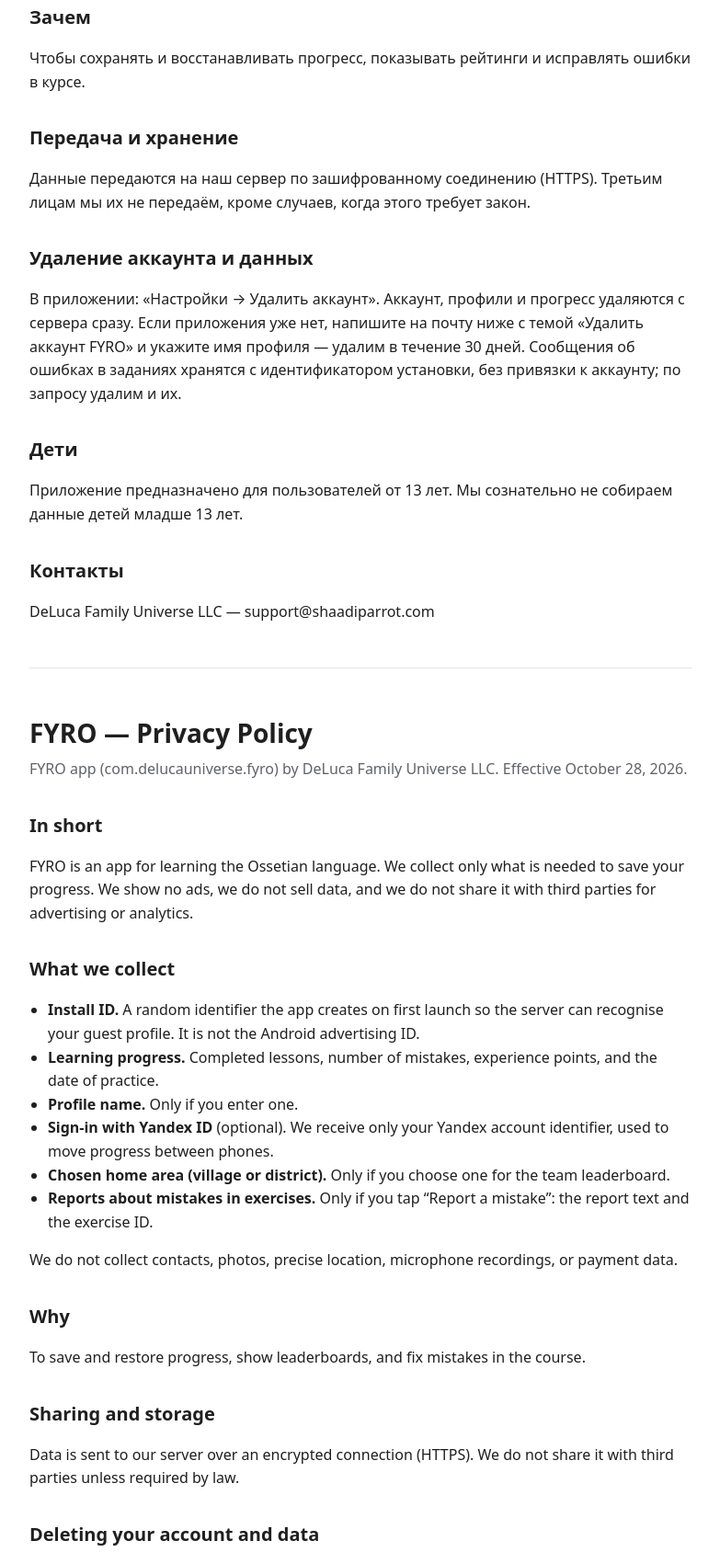
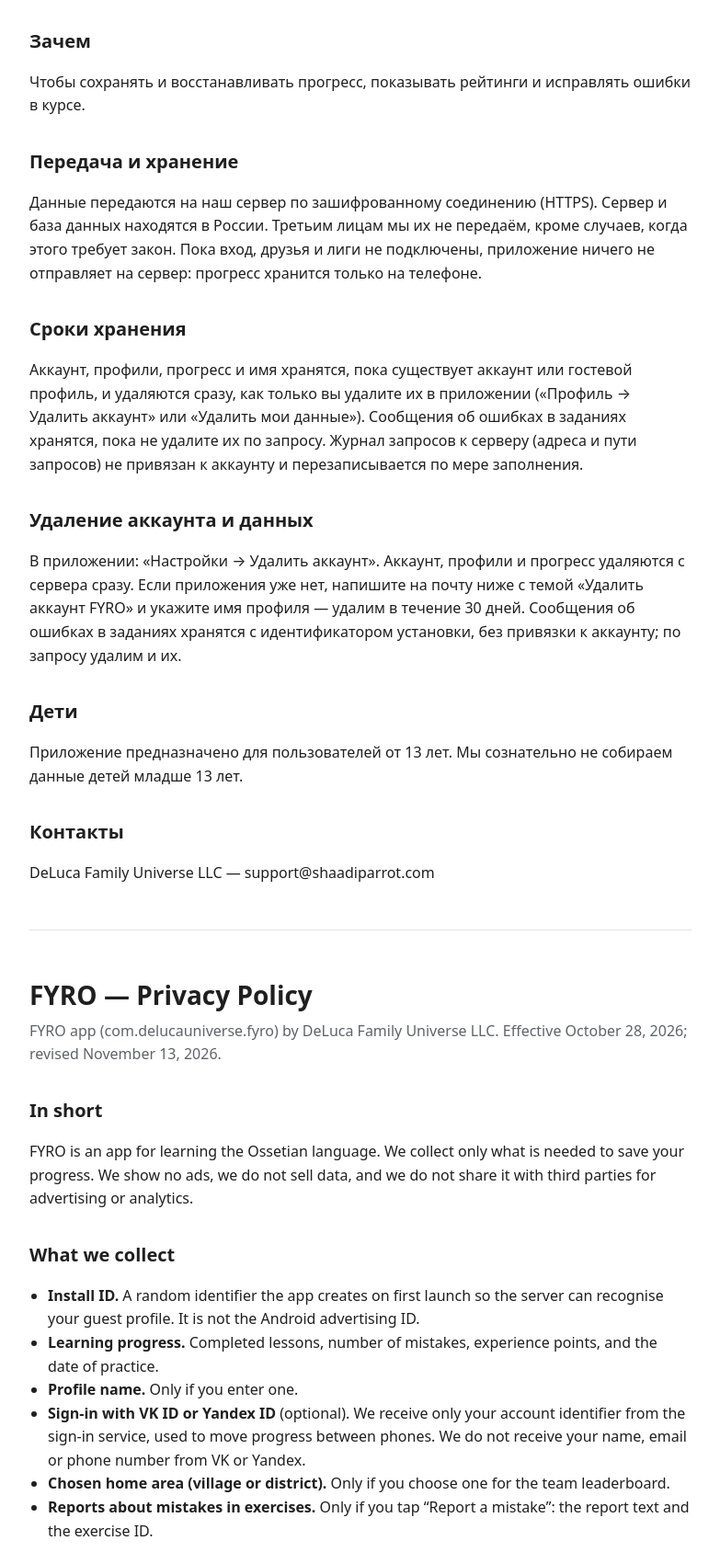
Before and after one commit to gbssshine/fyro-privacy, a plain HTML site: page index.html in a window 1280 px wide. Shown: the part 772-2460 px from the top of the page at 92% size, without its empty margins (248-1031 px from the left). Drawn offline with Linux system fonts and the light colour scheme.

Commit message:
Privacy policy: VK ID sign-in, data location, retention periods
Co-Authored-By: Claude Opus 5.5 <noreply@anthropic.com>

```diff
--- a/index.html
+++ b/index.html
@@ -19,7 +19,7 @@
 <body>
 <main>
 <h1>FYRO — политика конфиденциальности</h1>
-<p class="meta">Приложение FYRO (com.delucauniverse.fyro), разработчик DeLuca Family Universe LLC. Действует с 28 октября 2026 года.</p>
+<p class="meta">Приложение FYRO (com.delucauniverse.fyro), разработчик DeLuca Family Universe LLC. Действует с 28 октября 2026 года, редакция от 13 ноября 2026 года.</p>
 
 <h2>Коротко</h2>
 <p>FYRO — приложение для изучения осетинского языка. Мы собираем только то, что нужно, чтобы сохранить ваш прогресс. Мы не показываем рекламу, не продаём данные и не передаём их третьим лицам для рекламы или аналитики.</p>
@@ -29,7 +29,7 @@
   <li><b>Идентификатор установки.</b> Случайный номер, который приложение создаёт при первом запуске. По нему сервер узнаёт ваш гостевой профиль. Это не рекламный идентификатор Android.</li>
   <li><b>Прогресс обучения.</b> Пройденные уроки, количество ошибок и очки опыта, дата занятия.</li>
   <li><b>Имя профиля.</b> Только если вы сами его укажете.</li>
-  <li><b>Вход через Яндекс ID</b> (необязательно). Мы получаем от Яндекса только идентификатор вашего аккаунта, чтобы переносить прогресс между телефонами.</li>
+  <li><b>Вход через VK ID или Яндекс ID</b> (необязательно). Мы получаем от сервиса входа только идентификатор вашего аккаунта, чтобы переносить прогресс между телефонами. Имя, почту и телефон из VK и Яндекса мы не получаем.</li>
   <li><b>Выбранная сторонка (село или район).</b> Только если вы её выберете для командного рейтинга.</li>
   <li><b>Сообщения об ошибках в заданиях.</b> Только если вы сами нажмёте «Сообщить об ошибке»: текст сообщения и номер задания.</li>
 </ul>
@@ -39,7 +39,10 @@
 <p>Чтобы сохранять и восстанавливать прогресс, показывать рейтинги и исправлять ошибки в курсе.</p>
 
 <h2>Передача и хранение</h2>
-<p>Данные передаются на наш сервер по зашифрованному соединению (HTTPS). Третьим лицам мы их не передаём, кроме случаев, когда этого требует закон.</p>
+<p>Данные передаются на наш сервер по зашифрованному соединению (HTTPS). Сервер и база данных находятся в России. Третьим лицам мы их не передаём, кроме случаев, когда этого требует закон. Пока вход, друзья и лиги не подключены, приложение ничего не отправляет на сервер: прогресс хранится только на телефоне.</p>
+
+<h2>Сроки хранения</h2>
+<p>Аккаунт, профили, прогресс и имя хранятся, пока существует аккаунт или гостевой профиль, и удаляются сразу, как только вы удалите их в приложении («Профиль → Удалить аккаунт» или «Удалить мои данные»). Сообщения об ошибках в заданиях хранятся, пока не удалите их по запросу. Журнал запросов к серверу (адреса и пути запросов) не привязан к аккаунту и перезаписывается по мере заполнения.</p>
 
 <h2 id="delete">Удаление аккаунта и данных</h2>
 <p>В приложении: «Настройки → Удалить аккаунт». Аккаунт, профили и прогресс удаляются с сервера сразу. Если приложения уже нет, напишите на почту ниже с темой «Удалить аккаунт FYRO» и укажите имя профиля — удалим в течение 30 дней. Сообщения об ошибках в заданиях хранятся с идентификатором установки, без привязки к аккаунту; по запросу удалим и их.</p>
@@ -53,7 +56,7 @@
 <hr>
 
 <h1>FYRO — Privacy Policy</h1>
-<p class="meta">FYRO app (com.delucauniverse.fyro) by DeLuca Family Universe LLC. Effective October 28, 2026.</p>
+<p class="meta">FYRO app (com.delucauniverse.fyro) by DeLuca Family Universe LLC. Effective October 28, 2026; revised November 13, 2026.</p>
 
 <h2>In short</h2>
 <p>FYRO is an app for learning the Ossetian language. We collect only what is needed to save your progress. We show no ads, we do not sell data, and we do not share it with third parties for advertising or analytics.</p>
@@ -63,7 +66,7 @@
   <li><b>Install ID.</b> A random identifier the app creates on first launch so the server can recognise your guest profile. It is not the Android advertising ID.</li>
   <li><b>Learning progress.</b> Completed lessons, number of mistakes, experience points, and the date of practice.</li>
   <li><b>Profile name.</b> Only if you enter one.</li>
-  <li><b>Sign-in with Yandex ID</b> (optional). We receive only your Yandex account identifier, used to move progress between phones.</li>
+  <li><b>Sign-in with VK ID or Yandex ID</b> (optional). We receive only your account identifier from the sign-in service, used to move progress between phones. We do not receive your name, email or phone number from VK or Yandex.</li>
   <li><b>Chosen home area (village or district).</b> Only if you choose one for the team leaderboard.</li>
   <li><b>Reports about mistakes in exercises.</b> Only if you tap “Report a mistake”: the report text and the exercise ID.</li>
 </ul>
@@ -73,7 +76,10 @@
 <p>To save and restore progress, show leaderboards, and fix mistakes in the course.</p>
 
 <h2>Sharing and storage</h2>
-<p>Data is sent to our server over an encrypted connection (HTTPS). We do not share it with third parties unless required by law.</p>
+<p>Data is sent to our server over an encrypted connection (HTTPS). The server and database are located in Russia. We do not share data with third parties unless required by law. Until sign-in, friends and leagues are switched on, the app sends nothing to the server: your progress stays on your phone.</p>
+
+<h2>Retention</h2>
+<p>Your account, profiles, progress and name are kept while the account or guest profile exists, and are deleted immediately when you delete them in the app (Profile → Delete account, or Delete my data). Reports about mistakes in exercises are kept until you ask us to delete them. The server request log (request addresses and paths) is not linked to accounts and is overwritten as it fills up.</p>
 
 <h2 id="delete-en">Deleting your account and data</h2>
 <p>In the app: Settings → Delete account. Your account, profiles and progress are deleted from the server immediately. If you no longer have the app, email us at the address below with the subject “Delete FYRO account” and your profile name — we delete it within 30 days. Reports about mistakes in exercises are stored with the install ID, not linked to your account; we delete them on request too.</p>
```
